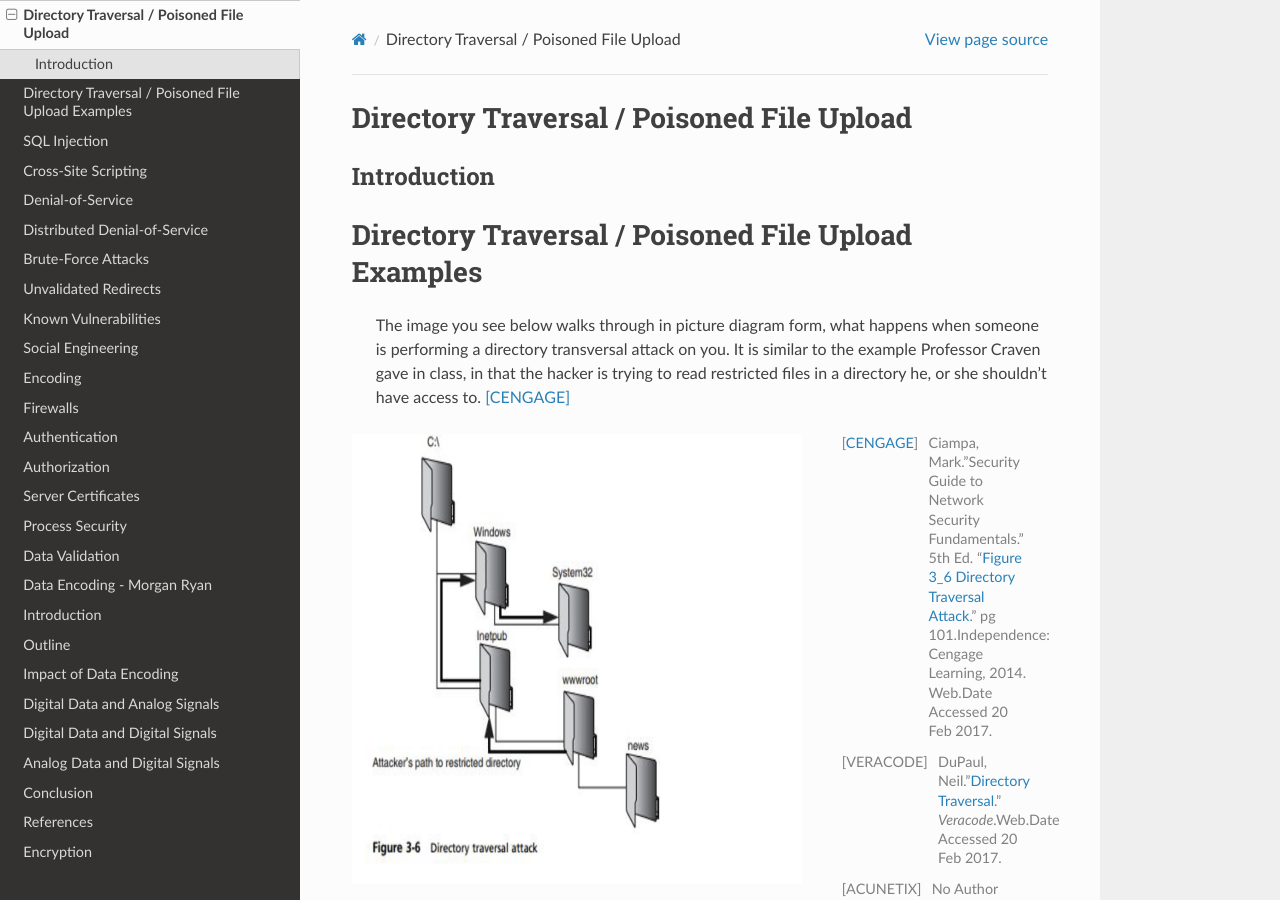
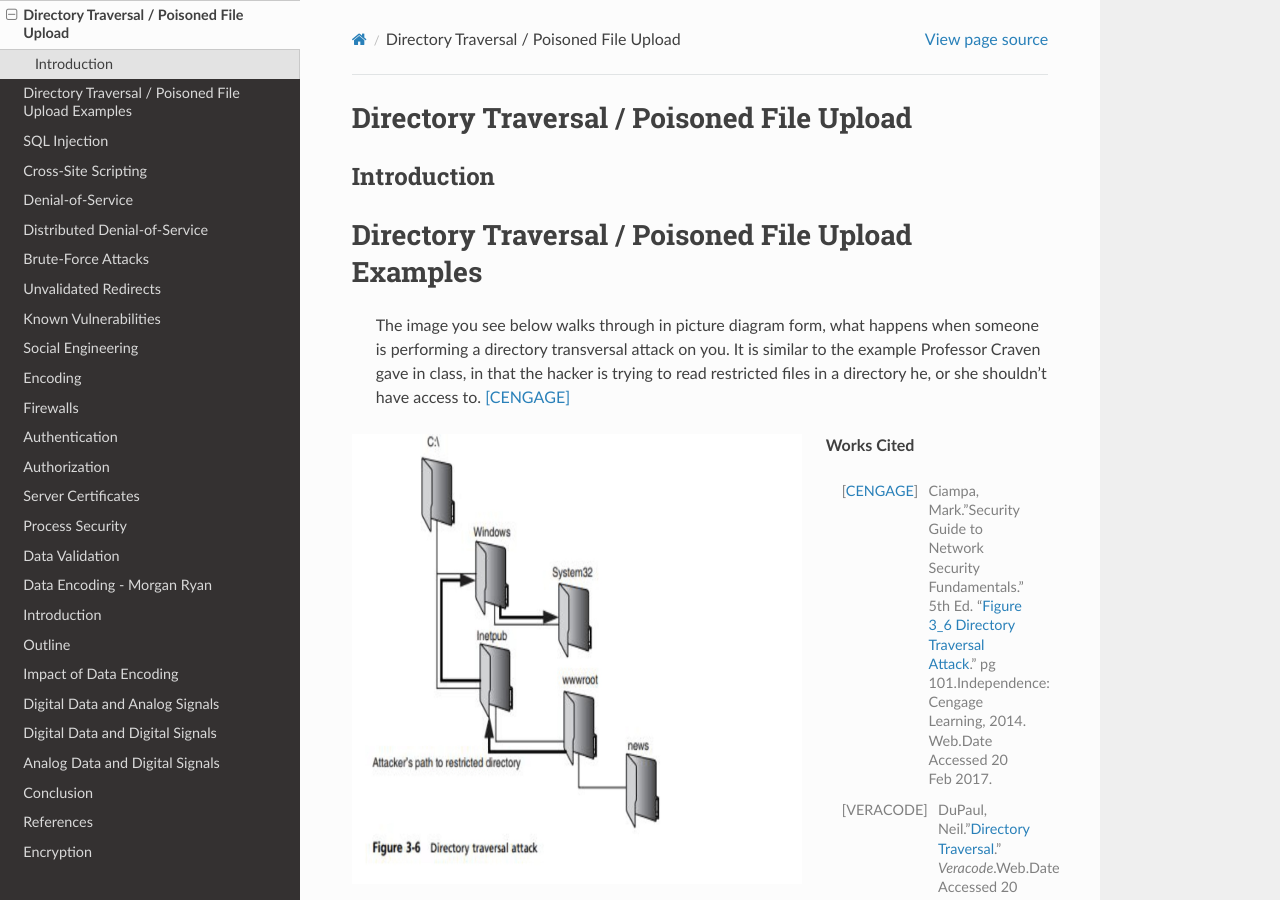
Before and after one commit to pvcraven/2017_web_security, a Sphinx documentation site: the page built from source/directory_traversal/directory_traversal.rst, in a window 1280 px wide and 900 px high. Built offline with Sphinx 7.4.7 and the Read the Docs theme 2.0.0, drawn with Linux system fonts in a browser that asks for light colours.

Commit message:
no message

```diff
--- a/source/directory_traversal/directory_traversal.rst
+++ b/source/directory_traversal/directory_traversal.rst
@@ -23,9 +23,9 @@ Directory Traversal / Poisoned File Upload Examples
 
 
 
-===========
-Works Cited
------------
+
+**Works Cited**
+
 .. [CENGAGE]  Ciampa, Mark."Security Guide to Network Security Fundamentals." 5th Ed. "`Figure 3_6 Directory Traversal Attack  <http://www.wadsworthmedia.com/marketing/sample_chapters/2014/9781305093911_ch03.pdf>`_." pg 101.Independence: Cengage Learning, 2014. Web.Date Accessed 20 Feb 2017.
 
 .. [VERACODE] DuPaul, Neil."`Directory Traversal <https://www.veracode.com/security/directory-traversal>`_." *Veracode*.Web.Date Accessed 20 Feb 2017.
```
